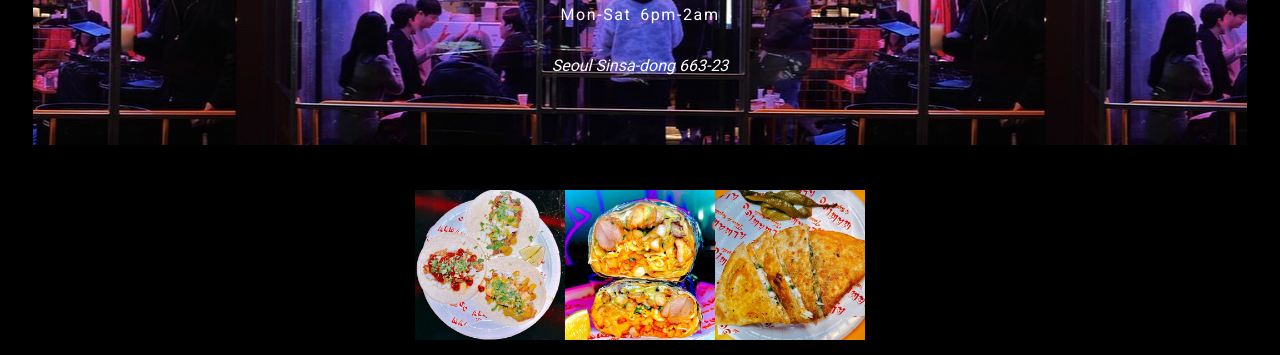
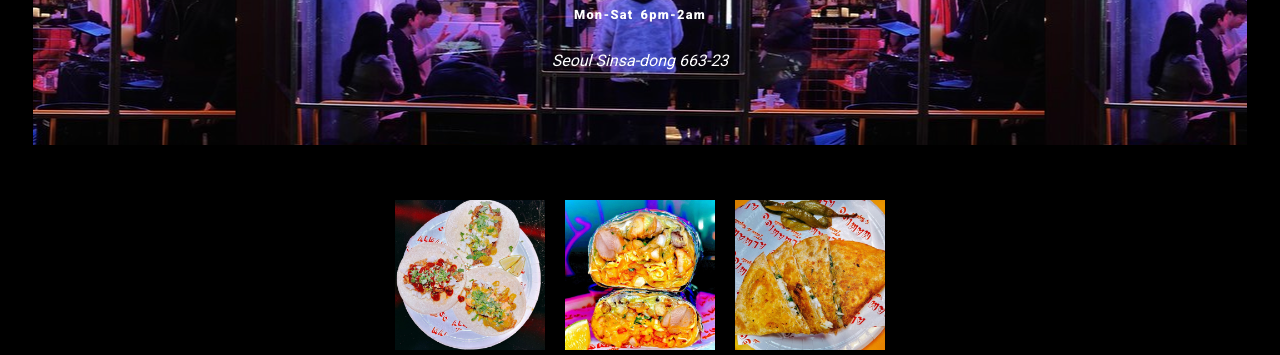
Before and after one commit to drrckchng/restaurant-page, a website built with webpack: page src/assets/index.html in a window 1280 px wide. Shown: the part 308-663 px from the top of the page. Built offline with nearby package versions, Linux system fonts and the light colour scheme.

Commit message:
Adjust hours styling and add gap between food items

```diff
--- a/src/style.css
+++ b/src/style.css
@@ -78,9 +78,10 @@ body {
 }
 
 .splash .hours {
-  font-size: 1em;
+  font-size: 0.8em;
   word-spacing: 0.2em;
   letter-spacing: 0.1em;
+  font-weight: 900;
 }
 
 .splash p:nth-child(3) {
@@ -95,6 +96,7 @@ body {
 .menu-food {
   width: 150px;
   aspect-ratio: 1 / 1;
+  margin: 10px 10px;
 }
 
 .delivery {
```
